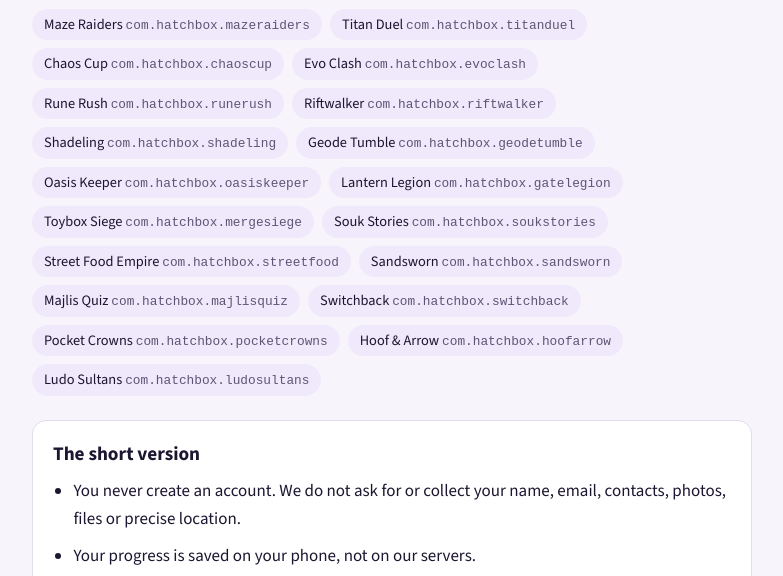
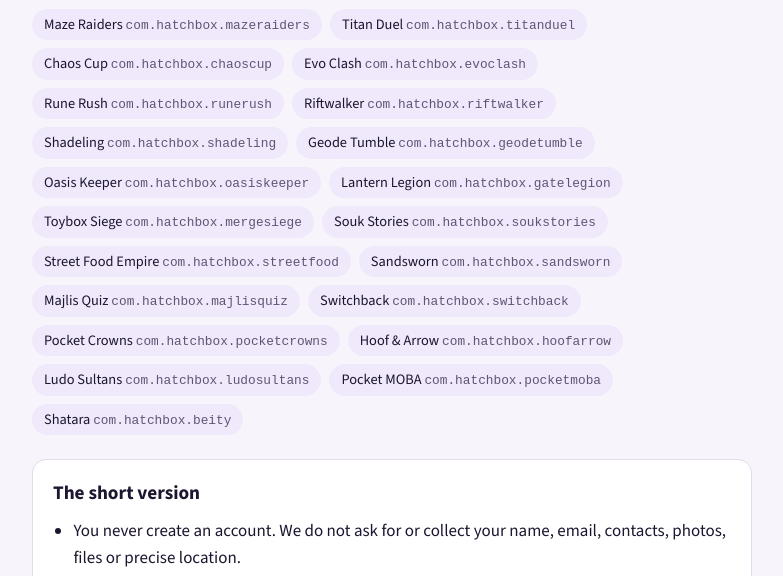
Before and after one commit to EngMohamed-A-Fathy/EngMohamed-A-Fathy.github.io, a plain HTML site: page privacy/index.html in a window 1280 px wide. Shown: the part 180-756 px from the top of the page, without its empty margins (248-1031 px from the left). Drawn offline with nearby package versions, Linux system fonts and the light colour scheme.

Commit message:
Privacy: add Pocket MOBA and Shatara

```diff
--- a/privacy/index.html
+++ b/privacy/index.html
@@ -72,6 +72,8 @@
     <li>Pocket Crowns <code>com.hatchbox.pocketcrowns</code></li>
     <li>Hoof &amp; Arrow <code>com.hatchbox.hoofarrow</code></li>
     <li>Ludo Sultans <code>com.hatchbox.ludosultans</code></li>
+    <li>Pocket MOBA <code>com.hatchbox.pocketmoba</code></li>
+    <li>Shatara <code>com.hatchbox.beity</code></li>
   </ul>
 
   <div class="summary">
```
